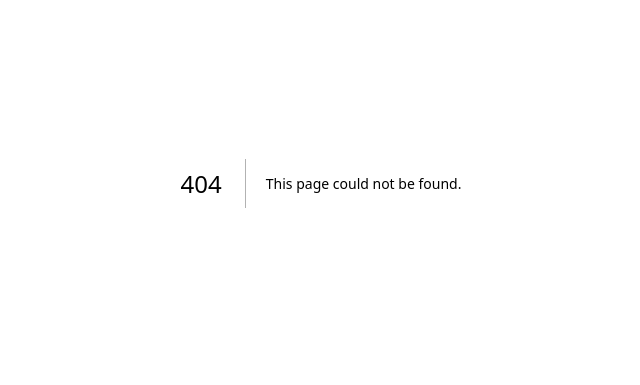
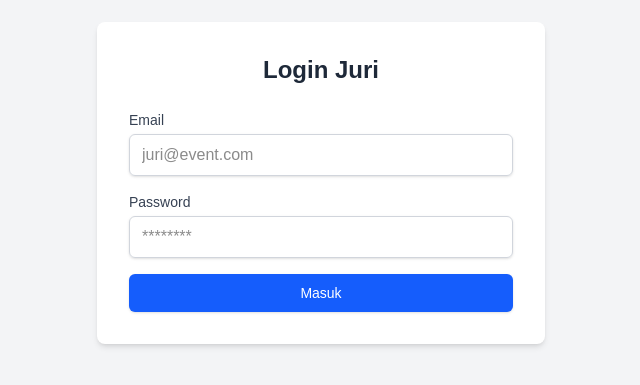
Before and after one commit to wyzsee/paper-judging, a Next.js app: page /login in a window 1280 px wide. Before the commit this address had no page. Shown: the part 217-602 px from the top of the page, without its empty margins (319-959 px from the left). Built offline with nearby package versions, Linux system fonts and the light colour scheme; no server answers.

Commit message:
first commit

```diff
--- a/package.json
+++ b/package.json
@@ -9,6 +9,7 @@
     "lint": "eslint"
   },
   "dependencies": {
+    "@supabase/supabase-js": "^2.90.1",
     "next": "16.1.1",
     "react": "19.2.3",
     "react-dom": "19.2.3"
--- /dev/null
+++ b/src/app/login/page.tsx
@@ -0,0 +1,87 @@
+"use client";
+import { useState } from "react";
+import { supabase } from "@/lib/supabaseClient";
+import { useRouter } from "next/navigation";
+
+export default function LoginPage() {
+  const router = useRouter();
+  const [email, setEmail] = useState("");
+  const [password, setPassword] = useState("");
+  const [loading, setLoading] = useState(false);
+  const [errorMsg, setErrorMsg] = useState("");
+
+  const handleLogin = async (e: React.FormEvent) => {
+    e.preventDefault();
+    setLoading(true);
+    setErrorMsg("");
+
+    // Login Function
+    const { data, error } = await supabase.auth.signInWithPassword({
+      email: email,
+      password: password,
+    });
+
+    if (error) {
+      setErrorMsg("Login Gagal: " + error.message);
+      setLoading(false);
+    } else {
+      // If success
+      console.log("Login Sukses:", data);
+      router.push("/");
+    }
+  };
+
+  return (
+    <div className="min-h-screen flex items-center justify-center bg-gray-100 px-4">
+      <div className="max-w-md w-full bg-white rounded-lg shadow-md p-8">
+        <h2 className="text-2xl font-bold text-center text-gray-800 mb-6">
+          Login Juri
+        </h2>
+
+        {errorMsg && (
+          <div className="mb-4 p-3 bg-red-100 text-red-700 rounded text-sm">
+            {errorMsg}
+          </div>
+        )}
+
+        <form onSubmit={handleLogin} className="space-y-4">
+          <div>
+            <label className="block text-sm font-medium text-gray-700">
+              Email
+            </label>
+            <input
+              type="email"
+              required
+              placeholder="juri@event.com"
+              className="mt-1 block w-full px-3 py-2 border border-gray-300 rounded-md shadow-sm focus:outline-none focus:ring-blue-500 focus:border-blue-500"
+              value={email}
+              onChange={(e) => setEmail(e.target.value)}
+            />
+          </div>
+
+          <div>
+            <label className="block text-sm font-medium text-gray-700">
+              Password
+            </label>
+            <input
+              type="password"
+              required
+              placeholder="********"
+              className="mt-1 block w-full px-3 py-2 border border-gray-300 rounded-md shadow-sm focus:outline-none focus:ring-blue-500 focus:border-blue-500"
+              value={password}
+              onChange={(e) => setPassword(e.target.value)}
+            />
+          </div>
+
+          <button
+            type="submit"
+            disabled={loading}
+            className="w-full flex justify-center py-2 px-4 border border-transparent rounded-md shadow-sm text-sm font-medium text-white bg-blue-600 hover:bg-blue-700 focus:outline-none focus:ring-2 focus:ring-offset-2 focus:ring-blue-500 disabled:bg-blue-300"
+          >
+            {loading ? "Memproses..." : "Masuk"}
+          </button>
+        </form>
+      </div>
+    </div>
+  );
+}
--- a/src/app/page.tsx
+++ b/src/app/page.tsx
@@ -1,65 +1,83 @@
-import Image from "next/image";
+'use client';
+import { useEffect, useState } from "react";
+import { supabase } from "@/lib/supabaseClient";
+import { useRouter } from "next/navigation";
 
-export default function Home() {
+export default function Dashboard(){
+  const router = useRouter();
+  const [participants, setParticipants] = useState<any[]>([]);
+  const [user, setUser] = useState<any>(null);
+  const[loading, setLoading] = useState(true);
+
+  useEffect(() => {
+    // Check User already login?
+    const checkUser = async () => {
+      const { data: { session } } = await supabase.auth.getSession();
+
+      if(!session){
+        router.push('login');
+      } else {
+        setUser(session.user);
+        fetchParticipants();
+      }
+    };
+
+    // Get Participants Data
+    const fetchParticipants = async () => {
+      const { data, error } = await supabase
+      .from('participants')
+      .select('*')
+      .order('display_order', { ascending: true});
+
+      if(error) console.log('Error: ', error);
+      else setParticipants(data || []);
+      setLoading(false);
+    };
+
+    checkUser();
+  }, [router]);
+
+  // Logout Function
+  const handleLogout = async () => {
+    await supabase.auth.signOut();
+    router.push('/login')
+  }
+
+  if (loading) return <div className="p-8 text-center">Loading Data...</div>
+
   return (
-    <div className="flex min-h-screen items-center justify-center bg-zinc-50 font-sans dark:bg-black">
-      <main className="flex min-h-screen w-full max-w-3xl flex-col items-center justify-between py-32 px-16 bg-white dark:bg-black sm:items-start">
-        <Image
-          className="dark:invert"
-          src="/next.svg"
-          alt="Next.js logo"
-          width={100}
-          height={20}
-          priority
-        />
-        <div className="flex flex-col items-center gap-6 text-center sm:items-start sm:text-left">
-          <h1 className="max-w-xs text-3xl font-semibold leading-10 tracking-tight text-black dark:text-zinc-50">
-            To get started, edit the page.tsx file.
-          </h1>
-          <p className="max-w-md text-lg leading-8 text-zinc-600 dark:text-zinc-400">
-            Looking for a starting point or more instructions? Head over to{" "}
-            <a
-              href="https://vercel.com/templates?framework=next.js&utm_source=create-next-app&utm_medium=appdir-template-tw&utm_campaign=create-next-app"
-              className="font-medium text-zinc-950 dark:text-zinc-50"
-            >
-              Templates
-            </a>{" "}
-            or the{" "}
-            <a
-              href="https://nextjs.org/learn?utm_source=create-next-app&utm_medium=appdir-template-tw&utm_campaign=create-next-app"
-              className="font-medium text-zinc-950 dark:text-zinc-50"
-            >
-              Learning
-            </a>{" "}
-            center.
-          </p>
+    <div className="min-h-screen bg-gray-50 p-4 md:p-8 font-sans">
+      <header className="flex justify-between items-center mb-8 max-w-2xl mx-auto">
+        <div>
+          <h1 className="text-xl font-bold text-gray-800">Dashboard Penilaian</h1>
+          <p className="text-sm text-gray-500">Halo, {user?.email}</p>
         </div>
-        <div className="flex flex-col gap-4 text-base font-medium sm:flex-row">
-          <a
-            className="flex h-12 w-full items-center justify-center gap-2 rounded-full bg-foreground px-5 text-background transition-colors hover:bg-[#383838] dark:hover:bg-[#ccc] md:w-[158px]"
-            href="https://vercel.com/new?utm_source=create-next-app&utm_medium=appdir-template-tw&utm_campaign=create-next-app"
-            target="_blank"
-            rel="noopener noreferrer"
-          >
-            <Image
-              className="dark:invert"
-              src="/vercel.svg"
-              alt="Vercel logomark"
-              width={16}
-              height={16}
-            />
-            Deploy Now
-          </a>
-          <a
-            className="flex h-12 w-full items-center justify-center rounded-full border border-solid border-black/[.08] px-5 transition-colors hover:border-transparent hover:bg-black/[.04] dark:border-white/[.145] dark:hover:bg-[#1a1a1a] md:w-[158px]"
-            href="https://nextjs.org/docs?utm_source=create-next-app&utm_medium=appdir-template-tw&utm_campaign=create-next-app"
-            target="_blank"
-            rel="noopener noreferrer"
-          >
-            Documentation
-          </a>
-        </div>
+        <button
+          onClick={handleLogout}
+          className="text-sm cursor-pointer text-red-600 hover:text-red-800 font-medium"
+        >
+          Logout
+        </button>
+      </header>
+
+      <main className="max-w-2xl mx-auto space-y-4">
+        {participants.map((item) => (
+          <div key={item.id} className="bg-white p-5 rounded-xl shadow-sm border border-gray-100 hover:shadow-md transition-shadow flex justify-between items-center">
+            <div>
+              <div className="text-xs font-bold text-blue-600 uppercase tracking-wide mb-1">
+                Peserta #{item.display_order}
+              </div>
+              <h2 className="text-lg font-bold text-gray-800 leading-tight">{item.name}</h2>
+              <p className="text-gray-500 text-sm mt-1">{item.title}</p>
+            </div>
+
+            {/* Tombol Nilai (Nanti kita fungsikan) */}
+            <button className="bg-blue-600 text-white px-4 py-2 rounded-lg text-sm font-medium hover:bg-blue-700">
+              Nilai
+            </button>
+          </div>
+        ))}
       </main>
     </div>
-  );
+  )
 }
--- /dev/null
+++ b/src/lib/supabaseClient.ts
@@ -0,0 +1,6 @@
+import { createClient } from '@supabase/supabase-js'
+
+const supabaseUrl = process.env.NEXT_PUBLIC_SUPABASE_URL!
+const supabaseKey = process.env.NEXT_PUBLIC_SUPABASE_ANON_KEY!
+
+export const supabase = createClient(supabaseUrl, supabaseKey)
```
Also changed, not shown: 1 other file (tests, documents, lock files or other folders).
